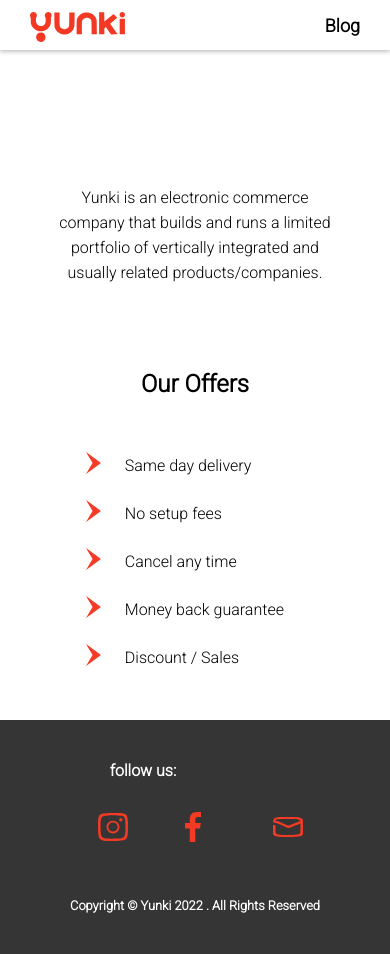
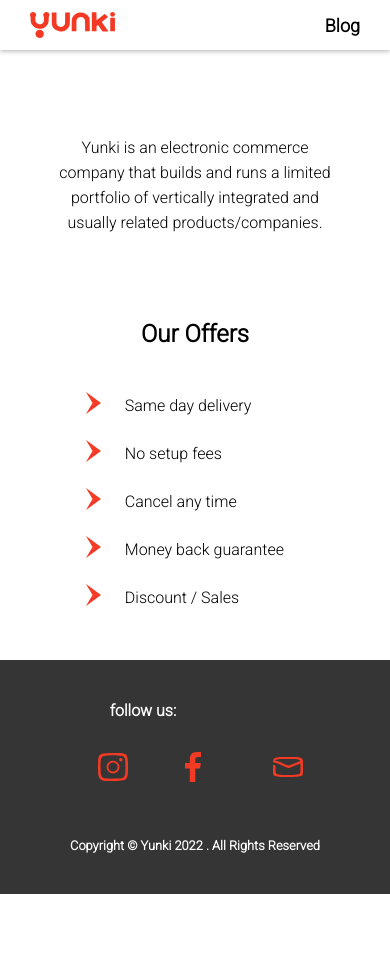
Before and after one commit to martinkyere/yunki.io, a Jekyll site: the page built from index.html, in a window 390 px wide. Built offline with Jekyll 4.4.1, drawn with Linux system fonts in a browser that asks for light colours; after the commit the page ends 914 px from its top, so only the background shows below that.

Commit message:
initial commit

```diff
--- a/assets/css/main.css
+++ b/assets/css/main.css
@@ -246,15 +246,16 @@ font-family: 'Roboto', sans-serif;
         height: 50px;
     }
     .besteeze-logo img{
-        width: 95px;
+        width: 85px;
     }
     .title-area a{
         /* top: 0; */
         font-size: 18px;
     }
     .text-container{
-        top: 50px;
+        /* top: 0px; */
         height: 30vh;
+        /* background: red; */
     }
     .body-text{
         width: 290px;
@@ -268,7 +269,7 @@ font-family: 'Roboto', sans-serif;
 
     .offer-section{
         position: relative;
-        top: 40px;
+        bottom: 20px;
         display: flex;
         flex-direction: column;
         align-items: center;
@@ -282,7 +283,7 @@ font-family: 'Roboto', sans-serif;
         font-size: 1.5rem;
         font-weight: bolder;
         position: absolute;
-        top: 10px;
+        top: 20px;
     }
     .offer-section .offer-contents{
         /* background: sandybrown; */
@@ -318,7 +319,7 @@ font-family: 'Roboto', sans-serif;
     }
     .footer{
         position: relative;
-        top: 40px;
+        bottom: 20px;
         width: 100vw;
         height: 26vh;
         display: flex;
--- a/index.html
+++ b/index.html
@@ -55,7 +55,7 @@ layout: default
             <a href="https://web.facebook.com/?sk=welcome"><img src="assets/img/fb-icon.svg" alt=""></a>
         </div>
         <div class="email-icon icon">
-            <a><img src="assets/img/email-icon.svg" alt=""></a>
+            <a href="mailto:yunki@gmail.com"><img src="assets/img/email-icon.svg" alt=""></a>
         </div>
     </div>
     <div class="copyright">
```
